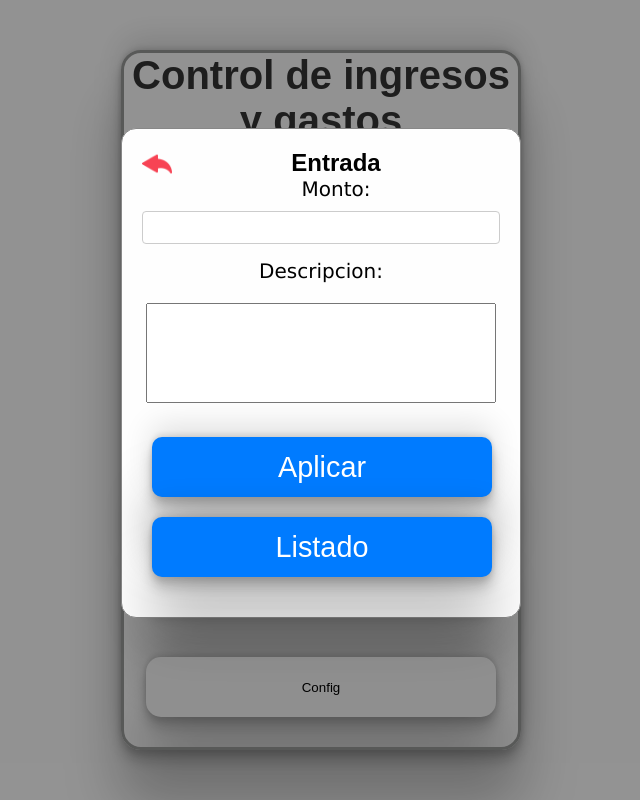
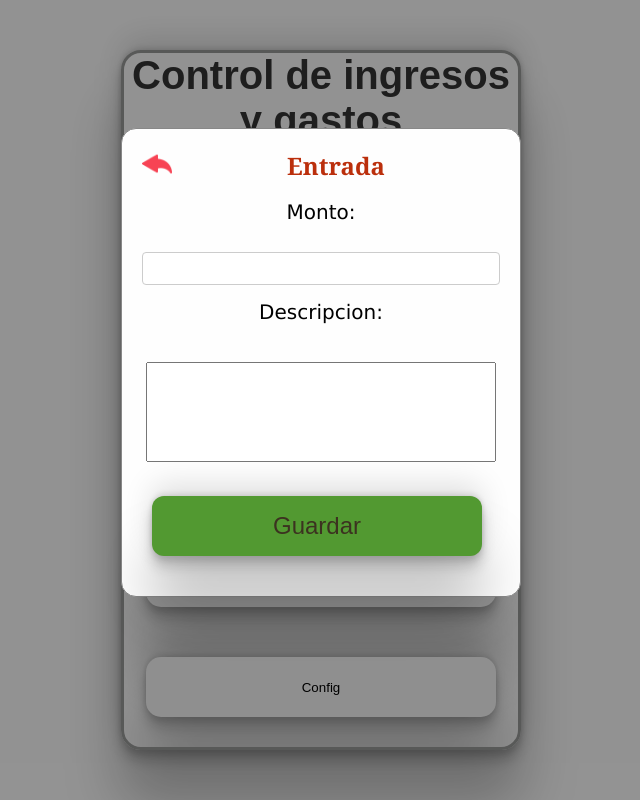
Before and after one commit to VianGalop/N3_ProyectoClase, a React (Vite) app: page / in a window 1280 px wide. Both pictures are taken after a click on the button "Nueva Entrada". Shown: the whole page, without its empty margins (319-959 px from the left). Built offline with nearby package versions, Linux system fonts and the light colour scheme.

Commit message:
Terminado Categorias

```diff
--- a/src/components/BotonList/index.jsx
+++ b/src/components/BotonList/index.jsx
@@ -3,7 +3,7 @@ import { ListaLi } from "../entradas"
 import './BotonesList.css'
 import { Modal } from "../Modal"
 import { FormEntrada, Salida } from "../Gastos"
-import { FormNewCategory } from '../Form/Categoria'
+import { FormNewCategory, ListCategory } from '../Form/Categoria'
 /* import { ReporteS } from '../Reportes/Reportes' */
 import { BotonesRep } from '../Reportes/tresbotones'
 
@@ -11,12 +11,12 @@ export const ListaLu = () => {
   const [isOpenEnt, setIsOpenEnt] = useState(false)
   const [isOpenSal, setIsOpenSal] = useState(false)
   const [isOpenBotonsRep, setIsOpenBotonsRep] = useState(false)
-  const [isOpenCatego, setIsOpenCatego] = useState(false)
+  const [isOpenListadoCatego, setIsOpenCatego] = useState(false)
   /* const [isOpenListado, setIsOpenListado] = useState(false) */
   return (
     <>
       <ul>
-        <ListaLi name="Nueva Entrada" setAccion={() => setIsOpenEnt(true)} />
+        <ListaLi name="Nueva Entrada"  setAccion={() => setIsOpenEnt(true) } />
         <ListaLi name="Nuevo Gasto" setAccion={() => setIsOpenSal(true)} />
         <ListaLi name="Reporte" setAccion={() => setIsOpenBotonsRep(true)} />
         <ListaLi name="Config" setAccion={() => setIsOpenCatego(true)} />
@@ -34,11 +34,12 @@ export const ListaLu = () => {
         </Modal>
       }
       {
-        isOpenCatego &&
-        <Modal title="NuevaCategoria" setIsOpen={() => setIsOpenCatego(false)}>
-          <FormNewCategory />
+        isOpenListadoCatego &&
+        <Modal title="Lista Categorias" setIsOpen={() => setIsOpenCatego(false)}>
+         <ListCategory/>
         </Modal>
       }
+
       {
         isOpenBotonsRep &&
         <BotonesRep setIsOpen={() => setIsOpenBotonsRep(false)} />
--- a/src/components/Form/Categoria.jsx
+++ b/src/components/Form/Categoria.jsx
@@ -1,22 +1,14 @@
-import React from "react"
+import React, { useState } from "react"
 import { Boton } from "../Button"
 import { Input, TextArea } from "../Input"
 import { Select } from "../Select"
+import { ListaLi } from "../entradas"
+import { Modal } from "../Modal"
 
-export const FormNewCategory = ()=>{
-    return(
-        <>
-            <form id="contactForm" onSubmit="handleSubmit">
-                <Select opciones="Transporte"/>
-                <Input type='text' id='monto' name='monto' label='Designar Presupuesto'/>
-                <TextArea id='Descripcion' label='Descripcion:'/>
-                <Boton tipo="button" className="button" idBoton='addContactBtn' label="Crear" />
-            </form>
-        </>
-    )
-}
 
-export const ListCategory = () =>{
+export const ListCategory = ({categorias}) =>{
+    const [isOpenCatego, setIsOpenCatego] = useState(false)
+
     return(
         <>
             <form id="contactForm" onSubmit="handleSubmit">
@@ -33,6 +25,27 @@ export const ListCategory = () =>{
                     </tr>
                </table>
             </form>
+            <ListaLi name="NuevaCategoria" setAccion={() => setIsOpenCatego(true)} />
+
+    {
+        isOpenCatego &&
+        <Modal title="Nueva Categoria" setIsOpen={() => setIsOpenCatego(false)}>
+            <FormNewCategory />
+        </Modal>
+    }
+      </>
+    )
+}
+
+export const FormNewCategory = ()=>{
+    return(
+        <>
+            <form id="contactForm" onSubmit="handleSubmit">
+                <Input type='text' id='monto' name='monto' label='Presupuesto'/>
+                <TextArea id='Descripcion' label='Descripcion:'/>
+                <Select opciones="Transporte"/>
+                <Boton tipo="button" className="button" idBoton='addContactBtn' label="Crear" />
+            </form>
         </>
     )
 }
--- a/src/components/Gastos/index.jsx
+++ b/src/components/Gastos/index.jsx
@@ -2,6 +2,8 @@ import React, { useState } from 'react'
 import { Input, TextArea } from '../Input'
 import { Boton } from '../Button'
 import { Select } from '../Select'
+import { Modal } from '../Modal'
+import { ListCategory } from '../Form/Categoria'
 
 export const FormEntrada = () => {
     const [isOpenListado, setIsOpenListado] = useState(false)
@@ -10,8 +12,7 @@ export const FormEntrada = () => {
             <form id="contactForm" onSubmit="handleSubmit">
                 <Input type='text' id='monto' name='monto' label='Monto'/>
                 <TextArea id='Descripcion' label='Descripcion:' />
-                <Boton tipo="button" className="button" idBoton='addContactBtn'  label="Aplicar" />
-                <Boton tipo="button" className="button" idBoton='addContactBtn'  label="Listado" />
+                <Boton tipo="button" className="button" idBoton='addContactBtn'  label="Guardar" />
             </form>
         {
                 isOpenListado  &&
@@ -29,8 +30,8 @@ export const Salida = ()=>{
     return(
         <>
             <form id="contactForm" onSubmit="handleSubmit">
+                <Select opciones="Transporte"/>
                 <Input type='text' id='monto' name='monto'label='Monto'/>
-                <Select opciones="Transporte"/>
                 <TextArea id='Descripcion' label='Descripcion:'/>
                 <Boton tipo="button" className="button" idBoton='addContactBtn'  label="Aplicar" />
             </form>
--- a/src/components/Input/index.jsx
+++ b/src/components/Input/index.jsx
@@ -3,8 +3,10 @@ import React from 'react'
 export const Input = ({ type, id, name, label, value}) => {
     return (
         <>
+            <br></br>
             <label htmlFor={id}>{label}:</label>
-            <input  type={type} id={id} name={name} value={value}  size="5" pattern="{0,9}"/>
+            <br></br>
+            <input  type={type} id={id} name={name} value={value}  size="5" pattern="{0,9}"/><br></br>
         </>
 
     )
@@ -13,7 +15,7 @@ export const Input = ({ type, id, name, label, value}) => {
 export const TextArea = ({id, label, value}) =>{
     return(
         <>
-            <label htmlFor={id}>{label}</label>
+            <label htmlFor={id}>{label}</label><br></br>
             <textarea className='descripcion'></textarea>
         </>
 
--- a/src/components/Reportes/Reportes/Reportess.css
+++ b/src/components/Reportes/Reportes/Reportess.css
@@ -30,8 +30,8 @@ h3 {
 }
 
 select {
-    background-color: #007bff;
-    color: #ffffff;
+   /*  background-color: #007bff;
+    color: #ffffff; */
     border: none;
     padding: 12px 25px;
     cursor: pointer;
--- a/src/components/Select/index.jsx
+++ b/src/components/Select/index.jsx
@@ -3,7 +3,9 @@ import React from "react";
 export const Select = ({arrayCatego}) =>{
     return(
         <>
+            <br></br>
             <label>Categoria:</label>
+            <br></br>
             <select className="categorias">
                 <option value=" " selected > </option>
                 <Opcion nameCate="Transporte" />
--- a/src/index.css
+++ b/src/index.css
@@ -6,16 +6,13 @@
 
 body {
   font-family: Arial, sans-serif;
-  background-color: #f4f4f4;
-}
-
-body {
   display: flex;
   justify-content: center;
   align-items: center;
   height: 100vh;
   background-color: #f4f4f4;
 }
+
 
 .container {
   border: 2px red solid;
@@ -34,7 +31,7 @@ body {
 .container button {
   display: block;
   margin: 20px 10px;
-  background-color: #007bff;
+  /* background-color: #007bff; */
   cursor: pointer;
   border: none;
   outline: none;
@@ -48,15 +45,16 @@ body {
 .button {
   display: block;
   margin: 20px 10px;
-  background-color: #007bff;
+  background-color: #529931;
   cursor: pointer;
   border: none;
   outline: none;
   padding: 0.3rem 0.8rem;
-  color: #ffffff;
-  border-radius: 10px;
-  font-size: 1.8rem;
-  width: 340px;
+  color: hsl(39, 31%, 18%);
+  border-radius: 12px;
+  font-size: 1.5rem;
+  width: 330px;
+  font-family:sans-serif
 }
 
 
@@ -107,7 +105,7 @@ body {
 .modal-content button[type="submit"] {
   width: 100%;
   padding: 10px;
-  background-color: #007bff;
+  background-color: #2682e6;
   color: #fff;
   border: none;
   border-radius: 4px;
@@ -121,6 +119,8 @@ body {
 
 .titulo {
   text-align: center;
+  color: rgb(187, 47, 12);
+  font-family:Georgia;
 }
 
 .close {
@@ -164,10 +164,9 @@ img {
 }
 
 .listCategory tr {
-  border: #0056b3 2px solid;
+  border: 2px solid #ccc;
   align-items: center
 }
-
 
 
 .cuerpo {
```
Also changed, not shown: src/components/Categorias/index.jsx (added, +33 -0 lines), src/components/entradas/botones.css (line endings or trailing spaces).
